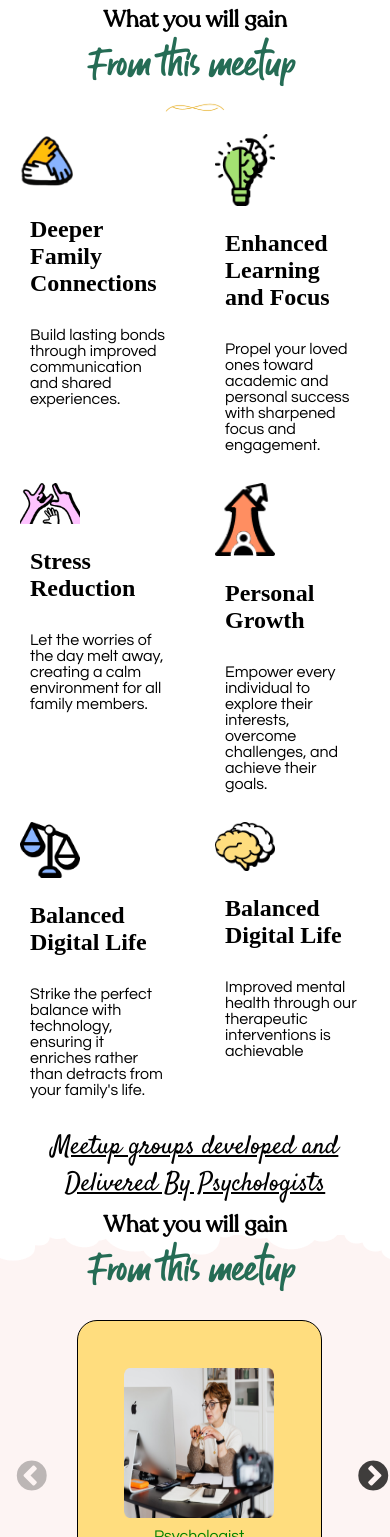
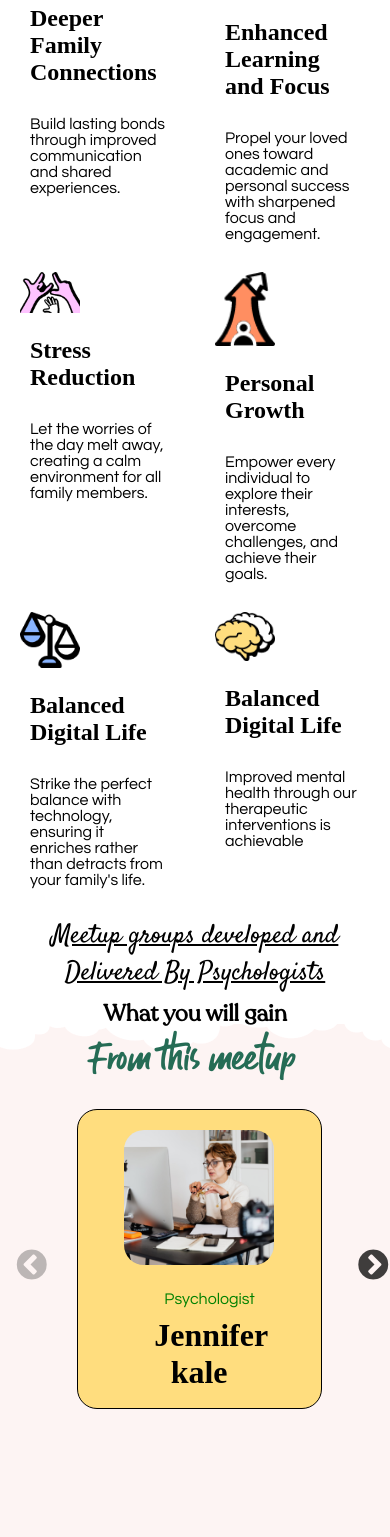
Before and after one commit to Thameem6369538954/New-Active-Listenerns-Production, a React (Create React App) app: page /GriefsupportGroup in a window 390 px wide. Shown: the part 2791-4328 px from the top of the page. Built offline with nearby package versions, Linux system fonts and the light colour scheme.

Commit message:
july 09 last

```diff
--- a/src/Css/GoalVision.css
+++ b/src/Css/GoalVision.css
@@ -115,14 +115,22 @@
     justify-content: center;
     background-color: #ffdd7e;
     height: 300px;
-    width: 75%;
+    width: 95%;
     border-radius: 20px;
     border: 1px solid black;
     margin: auto;
+    text-align: center;
+    gap: 1rem;
 }
 .goal-box-container img {
-  height: 200px;
-  width: 180px;
+     height: 80%;
+    width: 50%;
+    object-fit: cover;
+    border-radius: 20px;
+}
+.positon-name{
+  width: 50%;
+  padding: 0 1em;
 }
 .line-caro {
   width: 70%;
--- a/src/Css/GriefsupportGroup.css
+++ b/src/Css/GriefsupportGroup.css
@@ -176,7 +176,7 @@ border-radius: 10px;
   align-items: center;
   justify-content: center;
   margin: 40px auto;
-  gap: 5rem;
+  gap: 1rem;
 }
 .color-box-main-container h1{
 font-family: Blacky;
--- a/src/Css/navforpotcaste.css
+++ b/src/Css/navforpotcaste.css
@@ -162,8 +162,8 @@
         border: 1px solid #ffdd7e;
         border-radius: 50px;
         position: relative;
-        margin-top: -250px;
-        margin-left: 0%;
+        margin-top: 0px;
+        margin-left: -10%;
         margin-bottom: 0%;
     }
   .product-list {
--- a/src/Pages/GriefsupportGroup.js
+++ b/src/Pages/GriefsupportGroup.js
@@ -405,7 +405,7 @@ const GriefsupportGroup = () => {
           <p>Meetup groups developed and Delivered By Psychologists</p>
           <h1>What you will gain</h1>
           <h2>From this meetup</h2>
-          <img src={Yellowline} className="Yellowline" alt="" />
+          {/* <img src={Yellowline} className="Yellowline" alt="" /> */}
         </div>
         <div className="benifit-main">
           <div className="benefit-inside-box">
--- a/src/Pages/Preppers.js
+++ b/src/Pages/Preppers.js
@@ -36,9 +36,8 @@ const Preppers = () => {
           <p>One Platform, Multiple touchpoints</p>
           <h1>Preppers Offer Multiple</h1>
           <h2>Therapies</h2>
-          <img src={Yellowline} className="Yellowline" alt="" />
           <span style={{fontFamily:"Poppins"}}>
-            <img src={Downarrow} className="down-arrow" alt="" /> Our sessions
+          Our sessions
             are not just activities; they are gateways to improved mental
             health,<br></br> heightened focus and a balanced lifestyle for the
             children's, Parents & Carers..
@@ -96,7 +95,6 @@ const Preppers = () => {
           <p>Workshops developed and Delivered By Psychologists</p>
           <h1>Learning & Focus </h1>
           <h2>Through Therapies</h2>
-          <img src={Yellowline} className="Yellowline" alt="" />
         </div>
       </div>
       <div className="through-therapies-container">
--- a/src/Pages/TeamPage.js
+++ b/src/Pages/TeamPage.js
@@ -107,7 +107,6 @@ const TeamPage = () => {
           <p>Who we are</p>
           <h1>meet the Team Of</h1>
           <h2>Active Listening</h2>
-          <img src={Yellowline} className="Yellowline" alt="" />
           <div className="teampage-intro">
             <img src={ElementB} alt="" />
             <span>
@@ -171,7 +170,6 @@ const TeamPage = () => {
           <p>Psycologist Team</p>
           <h1>Meet our Phycologist</h1>
           <h2>Team</h2>
-          <img src={Yellowline} className="Yellowline" alt="" />
           <div className="teampage-intro">
             {/* <img src={ElementB} alt="" /> */}
             <span>
```
